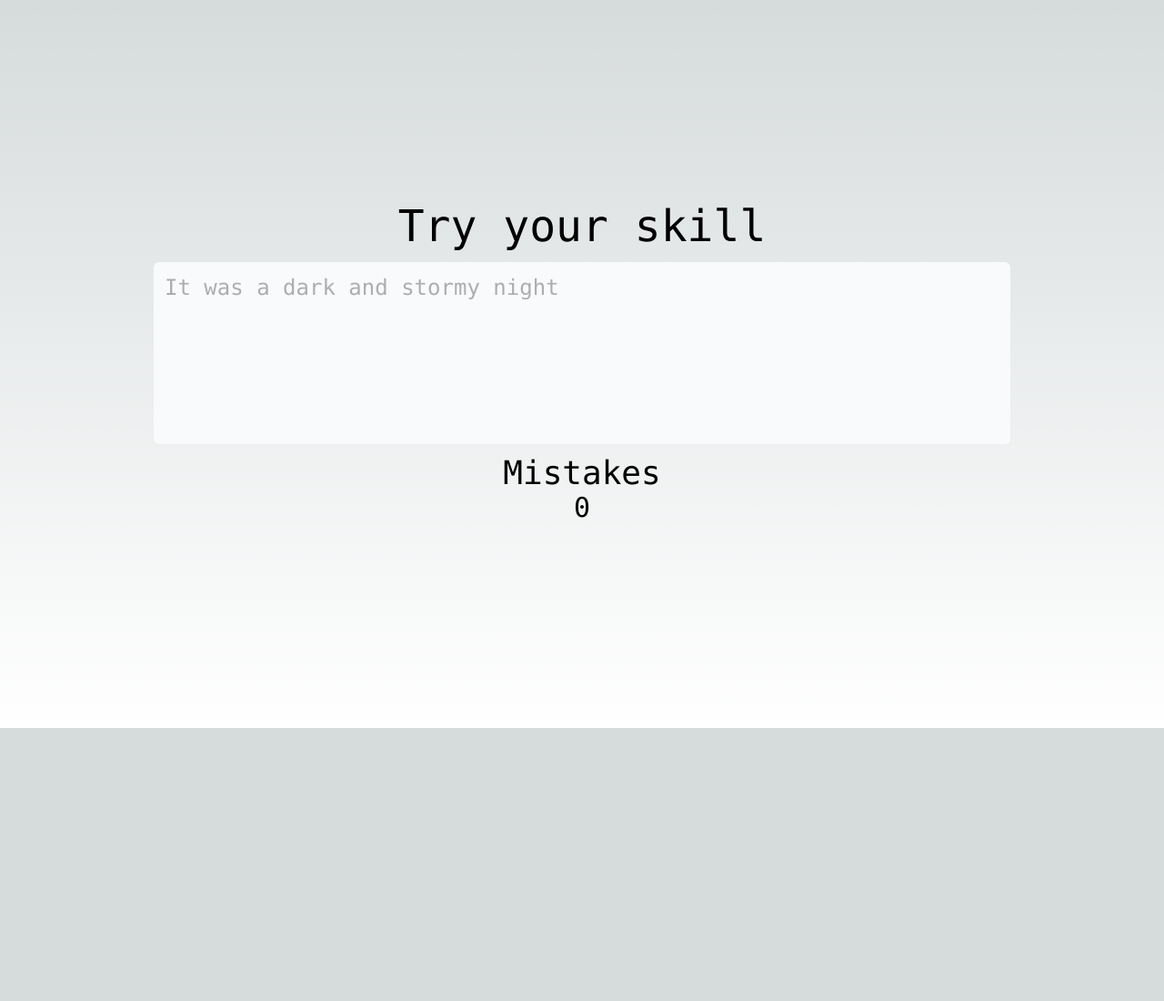
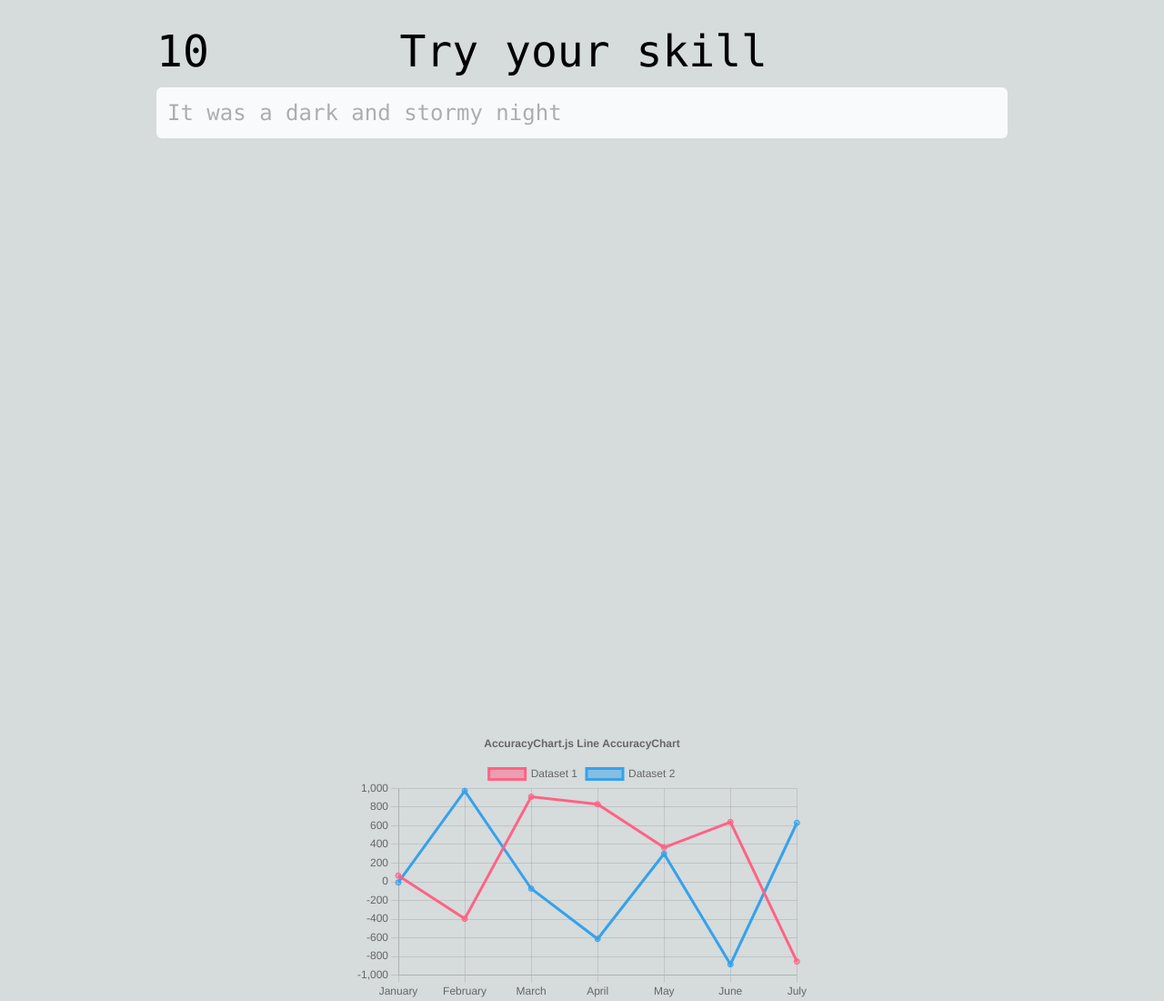
Before and after one commit to StasSytnykov/cat-type, a Next.js app: page / in a window 1280 px wide. Shown: the whole page at 91% size. Before the commit the page ends 800 px from the top, so only its background shows below. Built offline with nearby package versions, Linux system fonts and the light colour scheme.

Commit message:
added charts to project, added timer and animation when time out

```diff
--- a/app/layout.tsx
+++ b/app/layout.tsx
@@ -13,7 +13,9 @@ export const metadata: Metadata = {
 export default function RootLayout({ children }: { children: ReactNode }) {
   return (
     <html lang="en">
-      <body className={inter.className}>{children}</body>
+      <body className={`${inter.className} bg-gradient-radial overflow-hidden`}>
+        {children}
+      </body>
     </html>
   );
 }
--- a/app/page.tsx
+++ b/app/page.tsx
@@ -1,32 +1,46 @@
 "use client";
 
-import { useState, KeyboardEvent } from "react";
+import { useState, KeyboardEvent, useEffect } from "react";
 import { twMerge } from "tailwind-merge";
 import { Container } from "@/components/Container/Container";
-import { arrOfWords } from "@/mock/sentences";
+import { AccuracyChart } from "@/components/AccuracyChart/AccuracyChart";
+import { arrOfLetters } from "@/mock/letters";
 import { SPECIFIC_KEYS } from "@/constants/constants";
+import _default from "chart.js/dist/plugins/plugin.tooltip";
+import opacity = _default.defaults.animations.opacity;
 
 export default function Home() {
   const [arrOfTypedWords, setArrOfTypedWords] = useState([""]);
   const [wrongLetterIndex, setWrongLetterIndex] = useState(0);
   const [counter, setCounter] = useState(0);
   const [mistakeCounter, setMistakeCounter] = useState(0);
+  const [timeForTyping, setTimeForTyping] = useState(15);
+
+  useEffect(() => {
+    const timerID = setInterval(() => {
+      if (timeForTyping) {
+        setTimeForTyping((prevState) => prevState - 1);
+      }
+    }, 1000);
+
+    return () => clearInterval(timerID);
+  }, [timeForTyping]);
 
   const onPressKeyDownHandler = (event: KeyboardEvent<HTMLElement>) => {
     if (
-      event.key === arrOfWords[counter] &&
+      event.key === arrOfLetters[counter] &&
       !SPECIFIC_KEYS.includes(event.key)
     ) {
       setCounter((prevState) => prevState + 1);
     } else if (
-      counter !== arrOfWords.length &&
+      counter !== arrOfLetters.length &&
       !SPECIFIC_KEYS.includes(event.key)
     ) {
       setMistakeCounter((prevState) => prevState + 1);
     }
 
     if (
-      event.key !== arrOfWords[counter] &&
+      event.key !== arrOfLetters[counter] &&
       !SPECIFIC_KEYS.includes(event.key)
     ) {
       setWrongLetterIndex(counter + 1);
@@ -35,9 +49,9 @@ export default function Home() {
     }
 
     setArrOfTypedWords((prevState) => {
-      if (prevState[0] && event.key === arrOfWords[counter]) {
+      if (prevState[0] && event.key === arrOfLetters[counter]) {
         return [...prevState, event.key];
-      } else if (event.key === arrOfWords[counter]) {
+      } else if (event.key === arrOfLetters[counter]) {
         return [event.key];
       } else {
         return prevState;
@@ -46,11 +60,23 @@ export default function Home() {
   };
 
   return (
-    <div onKeyDown={onPressKeyDownHandler} tabIndex={0} className="font-mono">
+    <div
+      onKeyDown={onPressKeyDownHandler}
+      tabIndex={0}
+      className="font-mono outline-0"
+    >
       <Container>
-        <h1 className="text-5xl	mb-4">Try your skill</h1>
-        <div className="bg-gray-50 rounded-md p-3 w-3/4 h-1/4 text-2xl mb-3">
-          {arrOfWords.map((letter, index) => (
+        <div
+          className={`w-3/4 h-1/4 ${
+            !timeForTyping && "opacity-0"
+          } transition-opacity`}
+        >
+          <div className="grid grid-cols-7 mb-4 text-5xl">
+            <p className="col-span-1">{timeForTyping}</p>
+            <h1 className="col-start-3 col-end-7">Try your skill</h1>
+          </div>
+          <div className="bg-gray-50 rounded-md p-3 text-2xl mb-3">
+            {arrOfLetters.map((letter, index) => (
               <p
                 key={letter + index}
                 className={twMerge(`inline opacity-30
@@ -69,8 +95,16 @@ export default function Home() {
               </p>
             ))}
           </div>
-        <h2 className="text-4xl">Mistakes</h2>
-        <p className="text-3xl">{mistakeCounter}</p>
+        </div>
+        {/*<h2 className="text-4xl">Mistakes</h2>*/}
+        {/*<p className="text-3xl">{mistakeCounter}</p>*/}
+        <div
+          className={`absolute top-full transition-transform ${
+            !timeForTyping && "-translate-y-[calc(100%+150px)]"
+          } delay-300`}
+        >
+          <AccuracyChart />
+        </div>
       </Container>
     </div>
   );
--- /dev/null
+++ b/components/AccuracyChart/AccuracyChart.tsx
@@ -0,0 +1,67 @@
+import React from "react";
+import {
+  Chart as ChartJS,
+  CategoryScale,
+  LinearScale,
+  PointElement,
+  LineElement,
+  Title,
+  Tooltip,
+  Legend,
+} from "chart.js";
+import { Line } from "react-chartjs-2";
+import { faker } from "@faker-js/faker";
+
+ChartJS.register(
+  CategoryScale,
+  LinearScale,
+  PointElement,
+  LineElement,
+  Title,
+  Tooltip,
+  Legend,
+);
+
+export const options = {
+  responsive: true,
+  maintainAspectRatio: false,
+  plugins: {
+    legend: {
+      position: "top" as const,
+      maxHeight: 500,
+      maxWidth: 500,
+    },
+    title: {
+      display: true,
+      text: "AccuracyChart.js Line AccuracyChart",
+    },
+  },
+};
+
+const labels = ["January", "February", "March", "April", "May", "June", "July"];
+
+export const data = {
+  labels,
+  datasets: [
+    {
+      label: "Dataset 1",
+      data: labels.map(() => faker.datatype.number({ min: -1000, max: 1000 })),
+      borderColor: "rgb(255, 99, 132)",
+      backgroundColor: "rgba(255, 99, 132, 0.5)",
+    },
+    {
+      label: "Dataset 2",
+      data: labels.map(() => faker.datatype.number({ min: -1000, max: 1000 })),
+      borderColor: "rgb(53, 162, 235)",
+      backgroundColor: "rgba(53, 162, 235, 0.5)",
+    },
+  ],
+};
+
+export const AccuracyChart = () => {
+  return (
+    <div className="w-[500px] h-[300px]">
+      <Line options={options} data={data} />
+    </div>
+  );
+};
--- a/components/Container/Container.tsx
+++ b/components/Container/Container.tsx
@@ -5,7 +5,7 @@ type Props = {
 };
 
 export const Container = ({ children }: Props) => (
-  <div className="px-3 mx-auto bg-gradient-radial h-screen w-screen flex items-center justify-center flex-col">
+  <div className="px-4 py-8 flex items-center flex-col min-h-screen">
     {children}
   </div>
 );
--- a/mock/sentences.ts
+++ b/mock/letters.ts
@@ -1,4 +1,4 @@
-export const arrOfWords = [
+export const arrOfLetters = [
   "I",
   "t",
   " ",
--- a/package.json
+++ b/package.json
@@ -9,14 +9,17 @@
     "lint": "next lint"
   },
   "dependencies": {
+    "@faker-js/faker": "^8.0.2",
     "@types/node": "20.4.9",
     "@types/react": "18.2.20",
     "@types/react-dom": "18.2.7",
     "autoprefixer": "10.4.14",
+    "chart.js": "^4.3.3",
     "next": "13.4.13",
     "postcss": "8.4.27",
     "prettier": "^3.0.1",
     "react": "18.2.0",
+    "react-chartjs-2": "^5.2.0",
     "react-dom": "18.2.0",
     "tailwind-merge": "^1.14.0",
     "tailwindcss": "3.3.3",
```
Also changed, not shown: 1 other file (tests, documents, lock files or other folders). Lines whose indentation alone changed are shown as unchanged.
